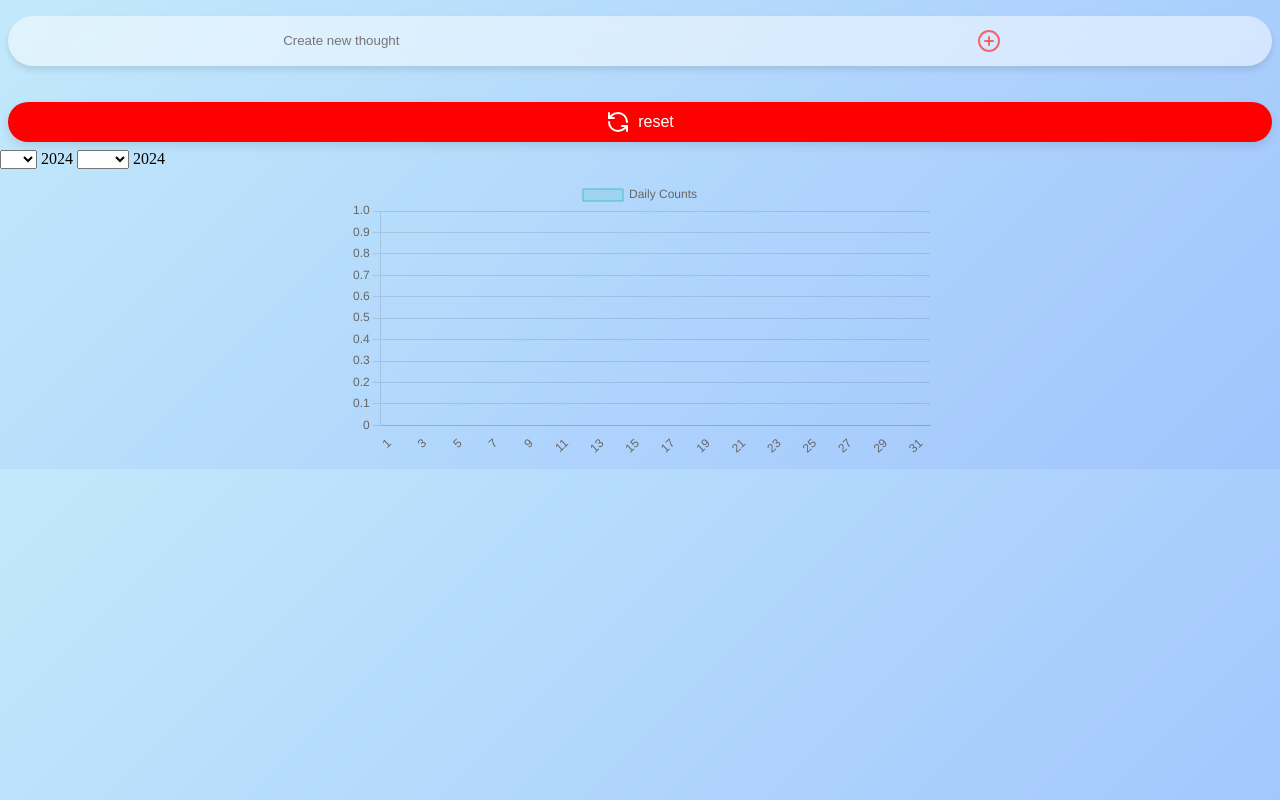
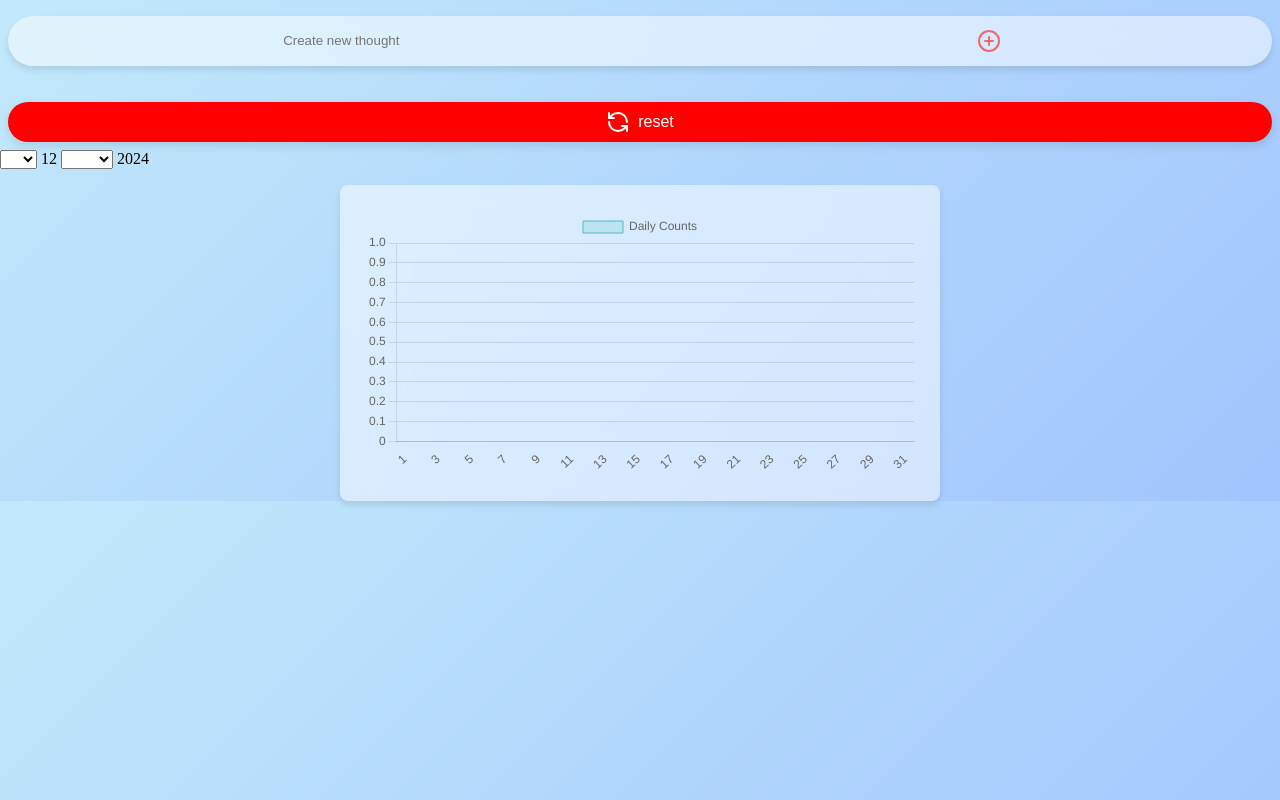
Before and after one commit to openscallow/thoughtTracker, a SvelteKit app: page / in a window 1280 px wide. Built offline with nearby package versions, Linux system fonts and the light colour scheme; a web font is replaced by a local one.

Commit message:
graph component create and readme file has thougts structure

```diff
--- /dev/null
+++ b/src/lib/graphs/all_thoughts.svelte
@@ -0,0 +1,90 @@
+<script lang="ts">
+    import Chart from 'chart.js/auto';
+    import { onMount } from "svelte";
+
+    export let thoughts: {
+        [key: string]: {
+            count: number;
+            records: Record<string, { record: string[], count: number }>;
+        };
+    };
+    export let selectedMonth: number;
+    export let selectedYear: number;
+
+    let chart: Chart | null = null;
+
+    function updateChart() {
+        const data = Array.from({ length: 31 }, (_, i) => ({
+            date: i + 1,
+            count: null as number | null,
+        }));
+
+        for (const key in thoughts) {
+            if (Object.prototype.hasOwnProperty.call(thoughts, key)) {
+                for (const secondKey in thoughts[key].records) {
+                    const [day, month, year] = secondKey.split("/").map(Number);
+                    if (month === selectedMonth && year === selectedYear) {
+                        const dataEntry = data.find((d) => d.date === day);
+                        if (dataEntry) {
+                            dataEntry.count = (dataEntry.count || 0) + thoughts[key].records[secondKey].count;
+                        }
+                    }
+                }
+            }
+        }
+
+        const thoughtVisual = document.getElementById("lineChart") as HTMLCanvasElement | null;
+        if (thoughtVisual) {
+            if (chart) {
+                chart.destroy();
+            }
+
+            chart = new Chart(thoughtVisual, {
+                type: "bar",
+                data: {
+                    labels: data.map((row) => row.date.toString()),
+                    datasets: [
+                        {
+                            label: "Daily Counts",
+                            data: data.map((row) => row.count),
+                            backgroundColor: "rgba(75, 192, 192, 0.2)",
+                            borderColor: "rgba(75, 192, 192, 1)",
+                            borderWidth: 1,
+                        },
+                    ],
+                },
+                options: {
+                    responsive: true,
+                    plugins: {
+                        legend: { position: "top" },
+                        tooltip: { enabled: true },
+                    },
+                    scales: {
+                        x: {
+                            grid: { display: false },
+                            ticks: { autoSkip: true },
+                        },
+                        y: { beginAtZero: true },
+                    },
+                    layout: {
+                        padding: { top: 10, left: 10, right: 10, bottom: 10 },
+                    },
+                },
+            });
+        }
+    }
+
+    onMount(() => {
+        updateChart();
+    });
+
+    $: {
+        if (selectedMonth && selectedYear) {
+            updateChart();
+        }
+    }
+</script>
+
+<div class="graph-container">
+    <canvas id="lineChart"></canvas>
+</div>
--- a/src/routes/+page.svelte
+++ b/src/routes/+page.svelte
@@ -1,7 +1,7 @@
 <script lang="ts">
     import { date } from "$lib/date";
-    import Chart, { elements } from 'chart.js/auto';
     import { onMount } from "svelte";
+    import AllThoughts from "$lib/graphs/all_thoughts.svelte";
     import './style.css';
     import { CirclePlus, RefreshCcw, ChevronLeft, ChevronRight } from 'lucide-svelte';
 
@@ -23,7 +23,7 @@
     let thoughts: Thoughts = $state({});
     let newThought: string = $state("");
 
-    let chart: Chart | null = null;
+    // let chart: Chart | null = null;
 
     // Helper to initialize `localStorage`
     function initializeStorage(): void {
@@ -94,66 +94,8 @@
 
     onMount(() => {
         initializeStorage();
-        selectedMonth = parseInt(localStorage.getItem("selectedMonth") ?? selectedYear.toString());
+        selectedMonth = parseInt(localStorage.getItem("selectedMonth") ?? selectedMonth.toString());
         selectedYear = parseInt(localStorage.getItem("selectedYear") ?? selectedYear.toString());
-
-        const data = Array.from({ length: 31 }, (_, i) => ({
-            date: i + 1,
-            count: null as number | null,
-        }));
-
-        for (const key in thoughts) {
-            if (Object.prototype.hasOwnProperty.call(thoughts, key)) {
-                for (const secondKey in thoughts[key].records) {
-                    const [day, month, year] = secondKey.split("/").map(Number);
-                    console.log(month, selectedMonth, year, selectedYear);
-                    if (month === selectedMonth && year === selectedYear) {
-                        const dataEntry = data.find((d) => d.date === day);
-                        if (dataEntry) {
-                            dataEntry.count = (dataEntry.count || 0) + thoughts[key].records[secondKey].count;
-                        }
-                    }
-                }
-            }
-        }
-
-        const thoughtVisual = document.getElementById("lineChart") as HTMLCanvasElement | null;
-        if (thoughtVisual) {
-            chart = new Chart(thoughtVisual, {
-                type: "bar",
-                data: {
-                    labels: data.map((row) => row.date.toString()),
-                    datasets: [
-                        {
-                            label: "Daily Counts",
-                            data: data.map((row) => row.count),
-                            backgroundColor: "rgba(75, 192, 192, 0.2)",
-                            borderColor: "rgba(75, 192, 192, 1)",
-                            borderWidth: 1,
-                        },
-                    ],
-                },
-                options: {
-                    responsive: true,
-                    plugins: {
-                        legend: { position: "top" },
-                        tooltip: { enabled: true },
-                    },
-                    scales: {
-                        x: {
-                            grid: { display: false },
-                            ticks: { autoSkip: true },
-                        },
-                        y: { beginAtZero: true },
-                    },
-                    layout: {
-                        padding: { top: 10, left: 10, right: 10, bottom: 10 },
-                    },
-                },
-            });
-        } else {
-            console.error('Canvas element with id "lineChart" not found.');
-        }
     });
 
     function upDateMonth() {
@@ -212,6 +154,7 @@
     <option value="2025">2025</option>
 </select>
 {selectedYear}
+
 <div style="width: 100%; max-width: 600px; margin: auto;">
-    <canvas id="lineChart"></canvas>
+    <AllThoughts {thoughts} {selectedMonth} {selectedYear} />
 </div>
--- a/src/routes/style.css
+++ b/src/routes/style.css
@@ -133,3 +133,13 @@ body {
     outline: none;
     background-color: none;
 }
+
+.graph-container {
+    width: 100%;
+    padding: 1rem;
+    background: var(--background-color);
+    backdrop-filter: blur(30px);
+    box-shadow: var(--box-shadow);
+    border-radius: 8px;
+    margin-top: 1rem;
+}
```
Also changed, not shown: 1 other file (tests, documents, lock files or other folders).
